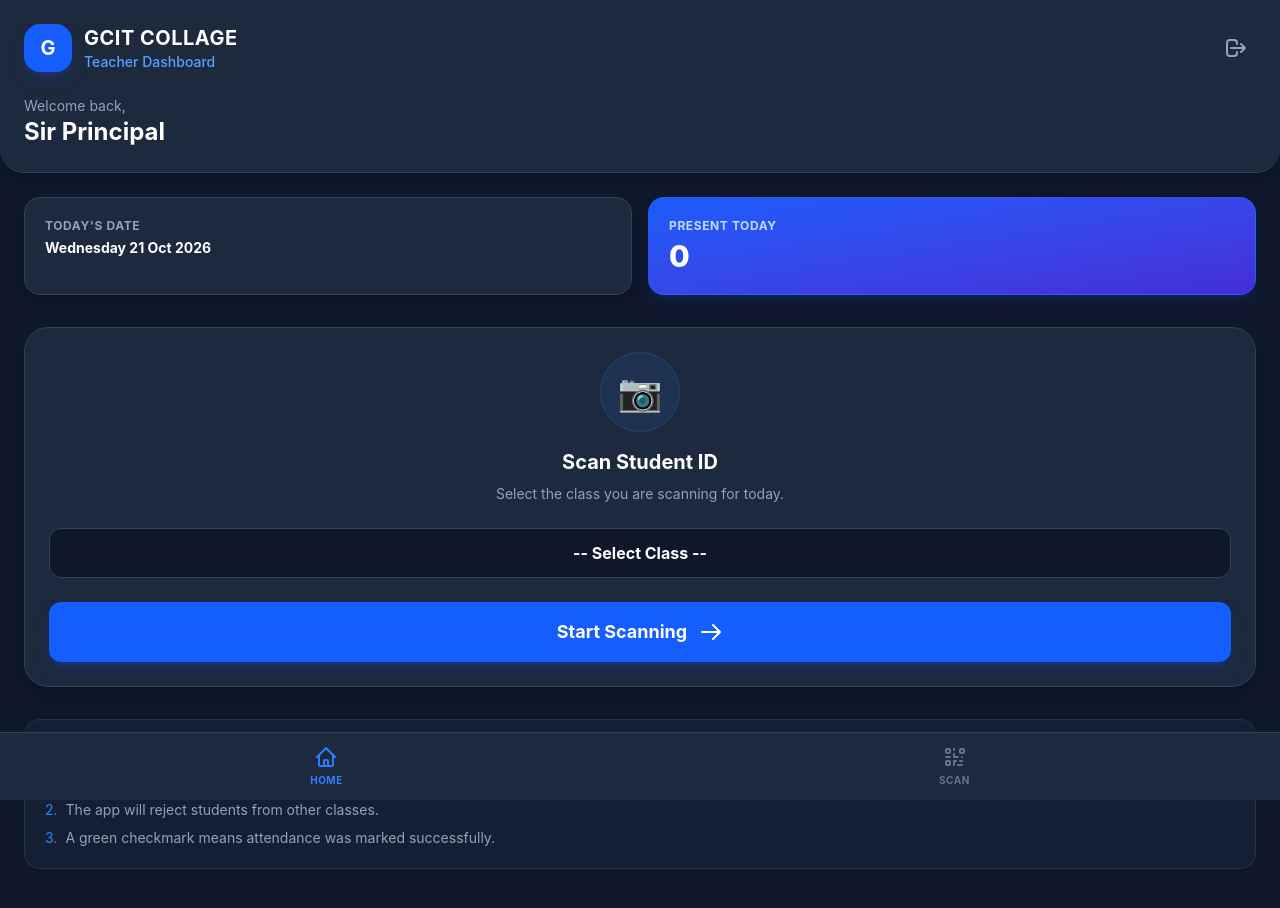
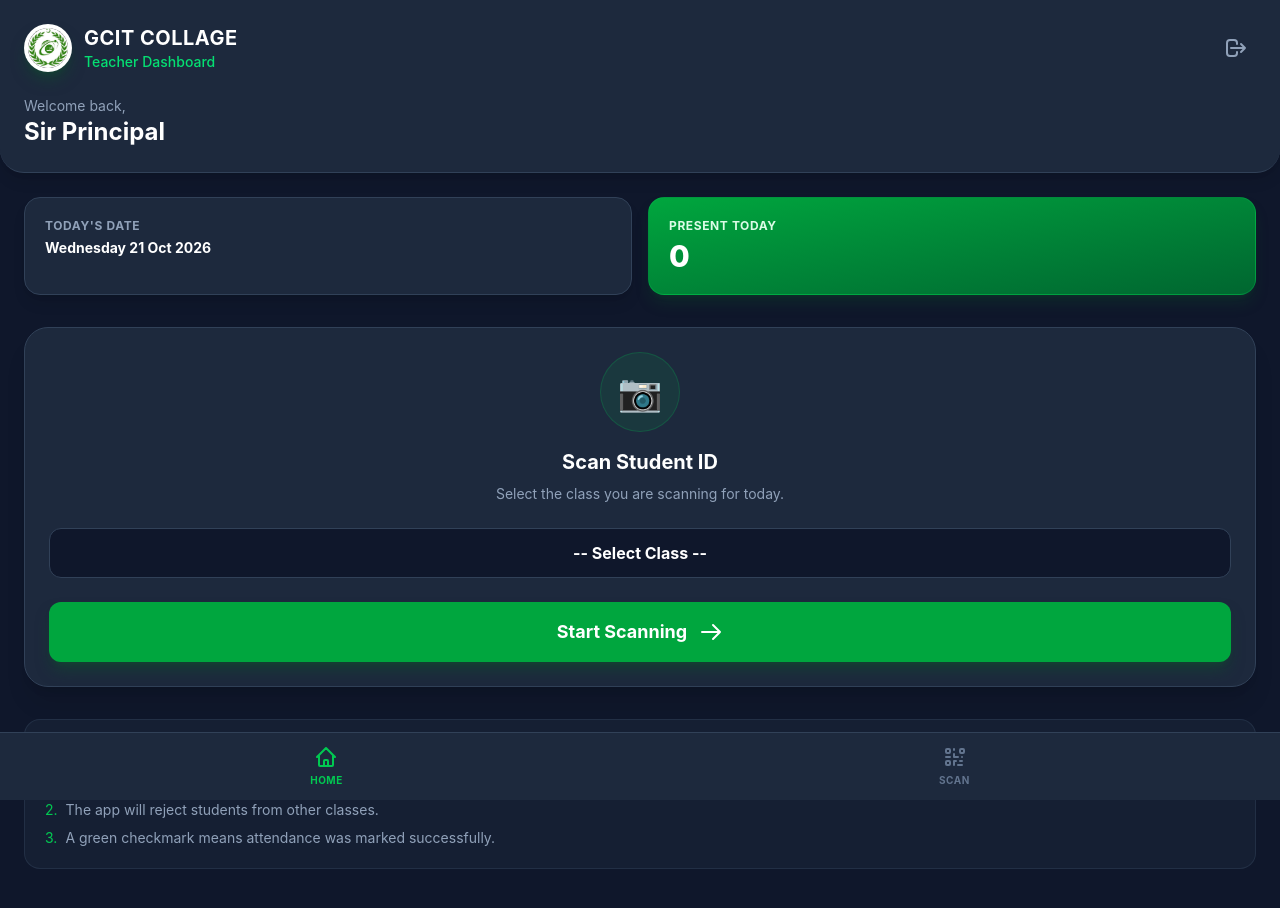
Before and after one commit to thedeadarmy21-stack/gcit-collage-teacher, a React (Vite) app: page /home in a window 1280 px wide. Shown: the top 908 px of the page. Built offline with nearby package versions, Linux system fonts and the light colour scheme; no server answers; sample sign-in values are in the browser's storage.

Commit message:
Added GCIT Logo and Green Theme

```diff
--- a/src/pages/Home.jsx
+++ b/src/pages/Home.jsx
@@ -49,12 +49,12 @@ const Home = () => {
       <header className="bg-slate-800 p-6 rounded-b-3xl shadow-lg border-b border-slate-700">
         <div className="flex justify-between items-center mb-6">
           <div className="flex items-center gap-3">
-            <div className="h-12 w-12 rounded-2xl bg-blue-600 flex items-center justify-center text-white font-bold text-xl shadow-lg shadow-blue-900/50">
-              {schoolName.charAt(0)}
+            <div className="h-12 w-12 rounded-full bg-white flex items-center justify-center p-1 shadow-lg shadow-green-900/50">
+              <img src="/logo.png" alt="GCIT Logo" className="h-full w-full object-contain rounded-full" />
             </div>
             <div>
               <h1 className="text-xl font-bold text-white tracking-wide">{schoolName}</h1>
-              <p className="text-sm text-blue-400 font-medium">Teacher Dashboard</p>
+              <p className="text-sm text-green-400 font-medium">Teacher Dashboard</p>
             </div>
           </div>
           <button onClick={handleLogout} className="text-slate-400 hover:text-red-400 p-2" title="Logout">
@@ -74,15 +74,15 @@ const Home = () => {
             <p className="text-slate-400 text-xs font-bold uppercase tracking-wider mb-1">Today's Date</p>
             <p className="text-white font-bold text-sm">{todayDate}</p>
           </div>
-          <div className="bg-gradient-to-br from-blue-600 to-indigo-700 p-5 rounded-2xl shadow-lg shadow-blue-900/30 border border-blue-500/30">
-            <p className="text-blue-200 text-xs font-bold uppercase tracking-wider mb-1">Present Today</p>
+          <div className="bg-gradient-to-br from-green-600 to-green-800 p-5 rounded-2xl shadow-lg shadow-green-900/30 border border-green-500/30">
+            <p className="text-green-100 text-xs font-bold uppercase tracking-wider mb-1">Present Today</p>
             <p className="text-white font-extrabold text-3xl">{loading ? '-' : todayCount}</p>
           </div>
         </div>
 
         <div className="bg-slate-800 rounded-3xl p-6 border border-slate-700 shadow-xl text-center mb-8">
-          <div className="h-20 w-20 bg-blue-500/10 rounded-full flex items-center justify-center mx-auto mb-4 border border-blue-500/20">
-             <span className="text-4xl text-blue-400">📷</span>
+          <div className="h-20 w-20 bg-green-500/10 rounded-full flex items-center justify-center mx-auto mb-4 border border-green-500/20">
+             <span className="text-4xl text-green-400">📷</span>
           </div>
           <h3 className="text-white font-bold text-xl mb-2">Scan Student ID</h3>
           <p className="text-slate-400 text-sm mb-6">Select the class you are scanning for today.</p>
@@ -91,7 +91,7 @@ const Home = () => {
             <select
               value={selectedClass}
               onChange={(e) => setSelectedClass(e.target.value)}
-              className="w-full px-4 py-3 bg-slate-900 border border-slate-700 text-white rounded-xl focus:ring-2 focus:ring-blue-500 font-bold text-center appearance-none"
+              className="w-full px-4 py-3 bg-slate-900 border border-slate-700 text-white rounded-xl focus:ring-2 focus:ring-green-500 font-bold text-center appearance-none"
             >
               <option value="">-- Select Class --</option>
               <option value="1">Class 1</option>
@@ -109,7 +109,7 @@ const Home = () => {
 
           <button
             onClick={handleStartScan}
-            className="w-full bg-blue-600 text-white font-bold py-4 px-4 rounded-xl hover:bg-blue-500 transition duration-200 shadow-lg shadow-blue-900/50 flex items-center justify-center gap-3 text-lg"
+            className="w-full bg-green-600 text-white font-bold py-4 px-4 rounded-xl hover:bg-green-500 transition duration-200 shadow-lg shadow-green-900/50 flex items-center justify-center gap-3 text-lg"
           >
             <span>Start Scanning</span>
             <svg xmlns="http://www.w3.org/2000/svg" className="h-6 w-6" fill="none" viewBox="0 0 24 24" stroke="currentColor"><path strokeLinecap="round" strokeLinejoin="round" strokeWidth={2} d="M14 5l7 7m0 0l-7 7m7-7H3" /></svg>
@@ -119,19 +119,19 @@ const Home = () => {
         <div className="bg-slate-800/50 p-5 rounded-2xl border border-slate-700/50">
           <h4 className="text-slate-300 font-bold mb-3 text-sm">Quick Instructions:</h4>
           <ul className="text-slate-400 text-sm space-y-2">
-            <li className="flex items-start gap-2"><span className="text-blue-500">1.</span> Ensure you select the correct class before scanning.</li>
-            <li className="flex items-start gap-2"><span className="text-blue-500">2.</span> The app will reject students from other classes.</li>
-            <li className="flex items-start gap-2"><span className="text-blue-500">3.</span> A green checkmark means attendance was marked successfully.</li>
+            <li className="flex items-start gap-2"><span className="text-green-500">1.</span> Ensure you select the correct class before scanning.</li>
+            <li className="flex items-start gap-2"><span className="text-green-500">2.</span> The app will reject students from other classes.</li>
+            <li className="flex items-start gap-2"><span className="text-green-500">3.</span> A green checkmark means attendance was marked successfully.</li>
           </ul>
         </div>
       </main>
 
       <nav className="fixed bottom-0 w-full bg-slate-800 border-t border-slate-700 flex justify-around p-3 pb-safe z-20">
-        <button className="flex flex-col items-center text-blue-500">
+        <button className="flex flex-col items-center text-green-500">
           <svg xmlns="http://www.w3.org/2000/svg" className="h-6 w-6 mb-1" fill="none" viewBox="0 0 24 24" stroke="currentColor"><path strokeLinecap="round" strokeLinejoin="round" strokeWidth={2} d="M3 12l2-2m0 0l7-7 7 7M5 10v10a1 1 0 001 1h3m10-11l2 2m-2-2v10a1 1 0 01-1 1h-3m-6 0a1 1 0 001-1v-4a1 1 0 011-1h2a1 1 0 011 1v4a1 1 0 001 1m-6 0h6" /></svg>
           <span className="text-[10px] font-bold tracking-wider">HOME</span>
         </button>
-        <button onClick={handleStartScan} className="flex flex-col items-center text-slate-500 hover:text-blue-500 transition-colors">
+        <button onClick={handleStartScan} className="flex flex-col items-center text-slate-500 hover:text-green-500 transition-colors">
           <svg xmlns="http://www.w3.org/2000/svg" className="h-6 w-6 mb-1" fill="none" viewBox="0 0 24 24" stroke="currentColor"><path strokeLinecap="round" strokeLinejoin="round" strokeWidth={2} d="M12 4v1m6 11h2m-6 0h-2v4m0-11v3m0 0h.01M12 12h4.01M16 20h4M4 12h4m12 0h.01M5 8h2a1 1 0 001-1V5a1 1 0 00-1-1H5a1 1 0 00-1 1v2a1 1 0 001 1zm14 0h2a1 1 0 001-1V5a1 1 0 00-1-1h-2a1 1 0 00-1 1v2a1 1 0 001 1zM5 20h2a1 1 0 001-1v-2a1 1 0 00-1-1H5a1 1 0 00-1 1v2a1 1 0 001 1z" /></svg>
           <span className="text-[10px] font-bold tracking-wider">SCAN</span>
         </button>
--- a/src/pages/Login.jsx
+++ b/src/pages/Login.jsx
@@ -16,7 +16,6 @@ const Login = () => {
     setLoading(true);
 
     try {
-      // Simple login - No deviceId needed
       const response = await axios.post(`${API_BASE}/api/auth/login`, {
         username,
         password,
@@ -36,8 +35,10 @@ const Login = () => {
     <div className="min-h-screen flex items-center justify-center bg-slate-900 p-4">
       <div className="bg-slate-800 p-8 rounded-3xl shadow-2xl w-full max-w-sm border border-slate-700">
         <div className="text-center mb-8">
-          <div className="text-5xl mb-3">🎓</div>
-          <h2 className="text-2xl font-bold text-white">GCIT Collage Login</h2>
+          <div className="h-24 w-24 bg-white rounded-full flex items-center justify-center mx-auto mb-4 border border-slate-600 p-1 shadow-lg shadow-green-900/50">
+            <img src="/logo.png" alt="GCIT Logo" className="h-full w-full object-contain rounded-full" />
+          </div>
+          <h2 className="text-2xl font-bold text-white">GCIT Collage</h2>
           <p className="text-slate-400 text-sm mt-1">Attendance System</p>
         </div>
 
@@ -50,7 +51,7 @@ const Login = () => {
               type="text"
               value={username}
               onChange={(e) => setUsername(e.target.value)}
-              className="w-full px-4 py-3 bg-slate-900 border border-slate-700 text-white rounded-xl focus:outline-none focus:ring-2 focus:ring-blue-500 transition"
+              className="w-full px-4 py-3 bg-slate-900 border border-slate-700 text-white rounded-xl focus:outline-none focus:ring-2 focus:ring-green-500 transition"
               placeholder="Enter username"
               required
             />
@@ -62,7 +63,7 @@ const Login = () => {
               type="password"
               value={password}
               onChange={(e) => setPassword(e.target.value)}
-              className="w-full px-4 py-3 bg-slate-900 border border-slate-700 text-white rounded-xl focus:outline-none focus:ring-2 focus:ring-blue-500 transition"
+              className="w-full px-4 py-3 bg-slate-900 border border-slate-700 text-white rounded-xl focus:outline-none focus:ring-2 focus:ring-green-500 transition"
               placeholder="Enter password"
               required
             />
@@ -71,7 +72,7 @@ const Login = () => {
           <button
             type="submit"
             disabled={loading}
-            className="w-full bg-blue-600 text-white font-bold py-3 px-4 rounded-xl hover:bg-blue-700 transition duration-200 shadow-lg shadow-blue-900/50 mt-4"
+            className="w-full bg-green-600 text-white font-bold py-3 px-4 rounded-xl hover:bg-green-700 transition duration-200 shadow-lg shadow-green-900/50 mt-4"
           >
             {loading ? 'Logging in...' : 'Login'}
           </button>
```
Also changed, not shown: public/logo.png, public/manifest.json.
